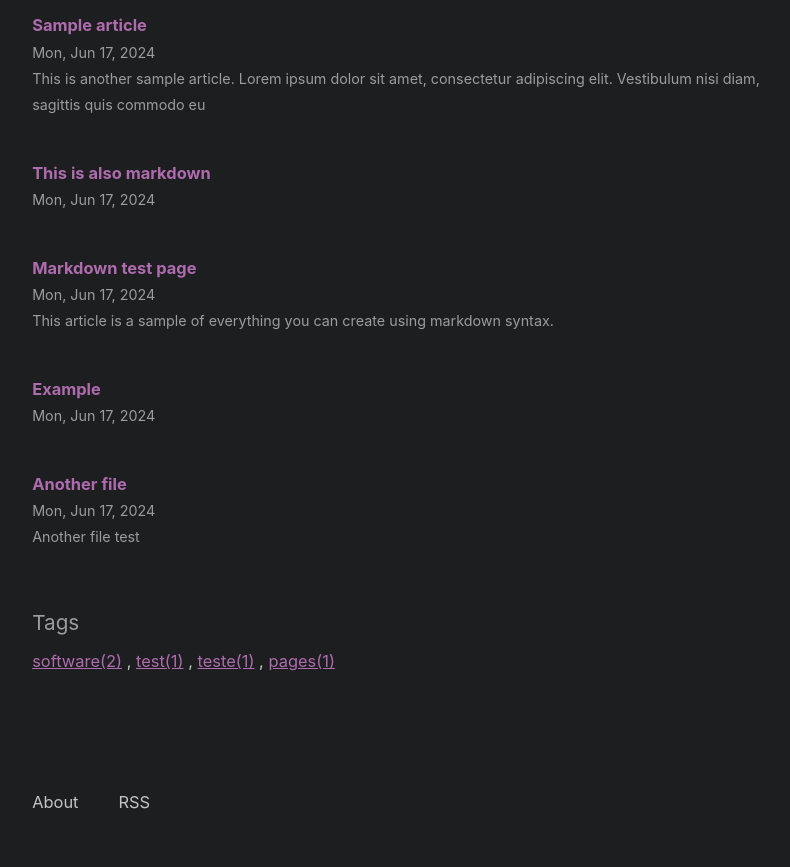
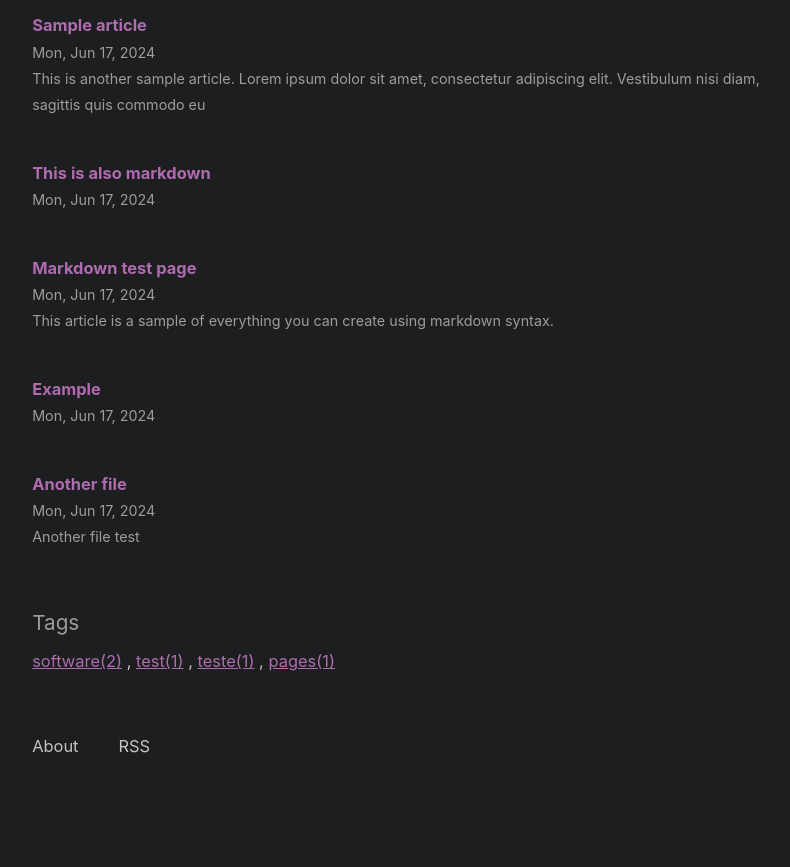
Before and after one commit to rodrcastro/rodrcastro.com, an Eleventy site: page src/index.liquid in a window 1280 px wide. Shown: the part 709-1576 px from the top of the page, without its empty margins (243-1033 px from the left). Built offline with nearby package versions, Linux system fonts and the light colour scheme; Eleventy itself is replaced by a stand-in of ours; files that its build step writes are made by us from their sources; what eleventy-plugin-code-style-hooks would draw is missing.

Commit message:
change spacing for footer

```diff
--- a/src/_includes/footer.liquid
+++ b/src/_includes/footer.liquid
@@ -1,8 +1,8 @@
 <style>
   .footer {
     max-width: var(--container-max-size);
-    padding: var(--space-7) var(--container-padding-sides);
-    margin: var(--space-6) auto 8rem;
+    padding: var(--space-3) var(--container-padding-sides);
+    margin: var(--space-3) auto 8rem;
   }
   .footer a {
     text-decoration: none;
```
